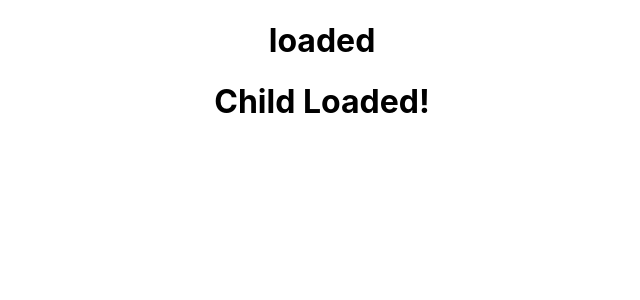
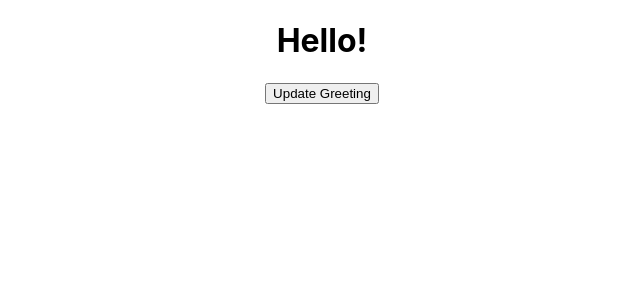
Before and after one commit to NickdevC/react-component-lifecycles, a React (Create React App) app in the folder my-app/: page / in a window 1280 px wide. Shown: the top 300 px of the page, without its empty margins (318-958 px from the left). Built offline with nearby package versions, Linux system fonts and the light colour scheme.

Commit message:
Add updateGreeting method and link to a button that updates prevState

```diff
--- a/my-app/src/App.js
+++ b/my-app/src/App.js
@@ -1,11 +1,12 @@
 import logo from './logo.svg';
 import './App.css';
-import LifeCyclesCDM from './components/LifeCyclesCDM';
+// import LifeCyclesCDM from './components/LifeCyclesCDM';
+import LifeCyclesCDU from './components/LifeCyclesCDU';
 
 function App() {
   return (
     <div className="App">
-      <LifeCyclesCDM />
+      <LifeCyclesCDU />
     </div>
   );
 }
--- /dev/null
+++ b/my-app/src/components/LifeCyclesCDU.js
@@ -0,0 +1,28 @@
+import React, { Component } from 'react'
+
+export class LifeCyclesCDU extends Component {
+    constructor(props) {
+
+        super(props)
+        this.state = {
+            greeting: 'Hello!'
+        }
+    }
+    updateGreeting = () => {
+        this.setState(prevState => {
+            return {
+                greeting: prevState.greeting === 'Hello!' ? 'Goodbye!': 'Hello!'
+            }
+        })
+    }
+    render() {
+        return (
+            <div>
+                <h1>{this.state.greeting}</h1>
+                <button onClick={this.updateGreeting}>Update Greeting</button>
+            </div>
+        )
+    }
+}
+
+export default LifeCyclesCDU
```
Also changed, not shown: my-app/src/components/LifeCyclesCDUChild.js (added).
